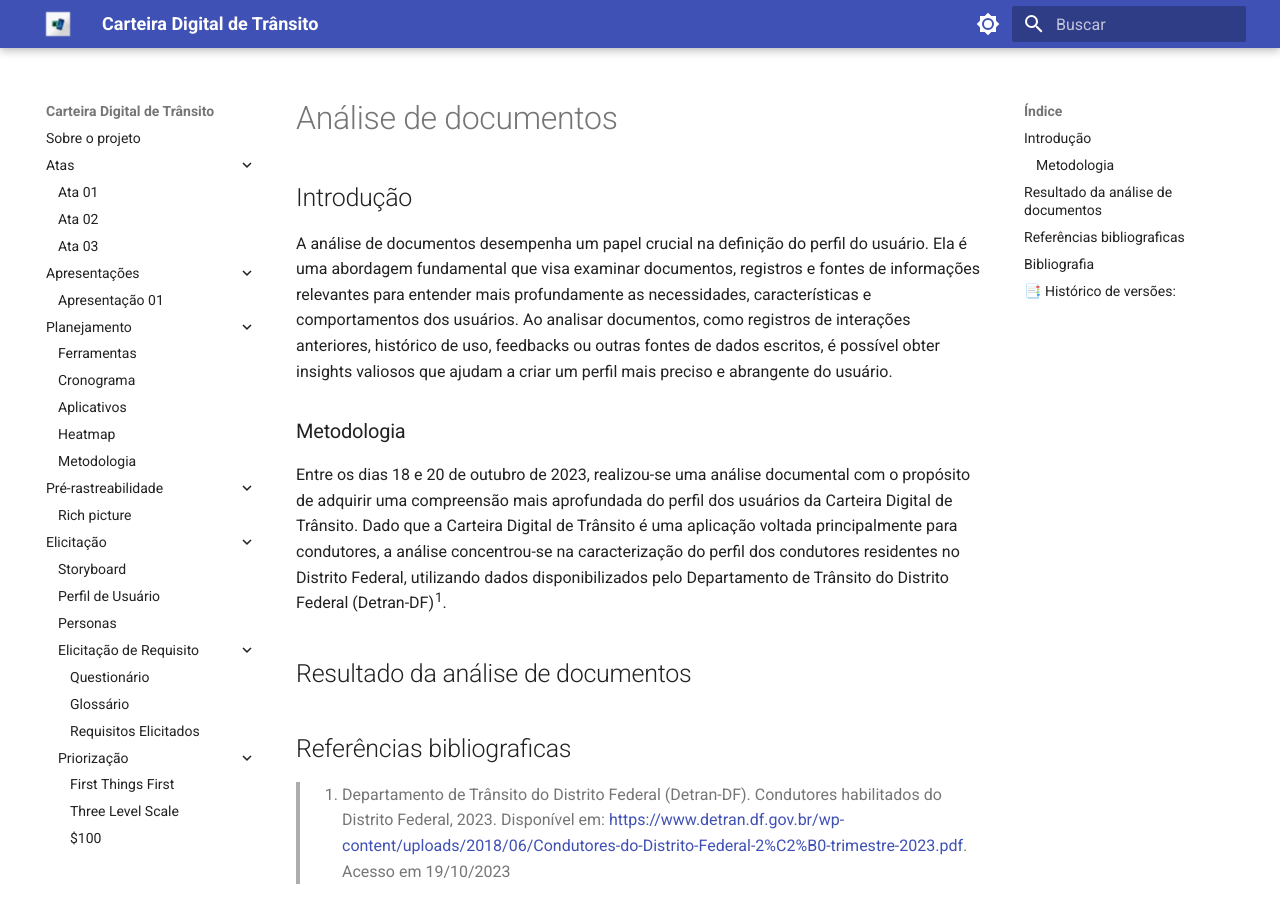
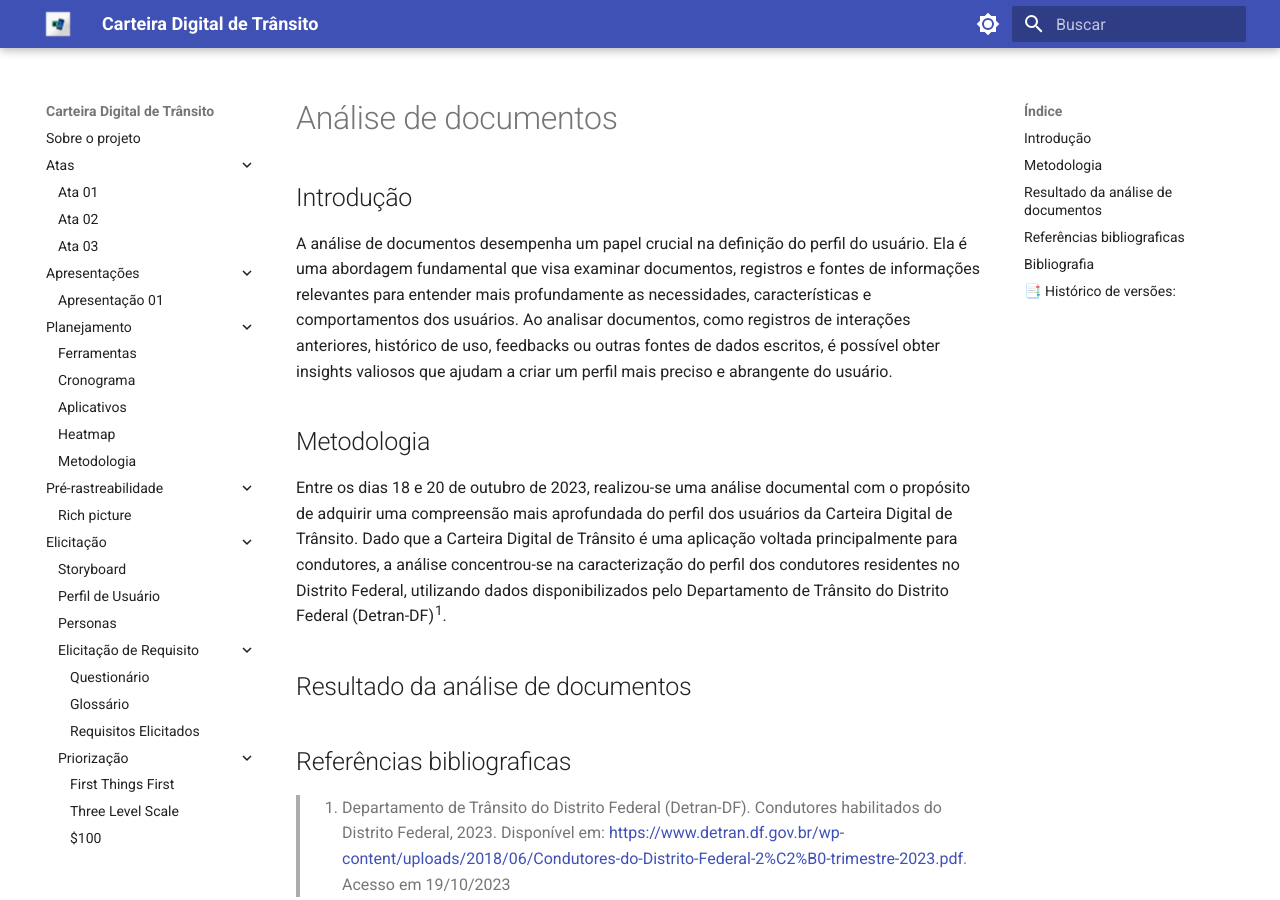
Before and after one commit to Requisitos-de-Software/2023.2-Carteira_Digital_de_Transito, an MkDocs documentation site: the page built from docs/elicitação/PerfildeUsuario/AnaliseDocumento.md, in a window 1280 px wide and 900 px high. Built offline with MkDocs 1.6.1 and Material for MkDocs 9.7.7, drawn with Linux system fonts in a browser that asks for light colours.

```diff
--- a/docs/elicitação/PerfildeUsuario/AnaliseDocumento.md
+++ b/docs/elicitação/PerfildeUsuario/AnaliseDocumento.md
@@ -4,7 +4,7 @@
 
 A análise de documentos desempenha um papel crucial na definição do perfil do usuário. Ela é uma abordagem fundamental que visa examinar documentos, registros e fontes de informações relevantes para entender mais profundamente as necessidades, características e comportamentos dos usuários. Ao analisar documentos, como registros de interações anteriores, histórico de uso, feedbacks ou outras fontes de dados escritos, é possível obter insights valiosos que ajudam a criar um perfil mais preciso e abrangente do usuário.
 
-### Metodologia
+## Metodologia
 
 
 Entre os dias 18 e 20 de outubro de 2023, realizou-se uma análise documental com o propósito de adquirir uma compreensão mais aprofundada do perfil dos usuários da Carteira Digital de Trânsito. Dado que a Carteira Digital de Trânsito é uma aplicação voltada principalmente para condutores, a análise concentrou-se na caracterização do perfil dos condutores residentes no Distrito Federal, utilizando dados disponibilizados pelo Departamento de Trânsito do Distrito Federal (Detran-DF)^1^.
```
